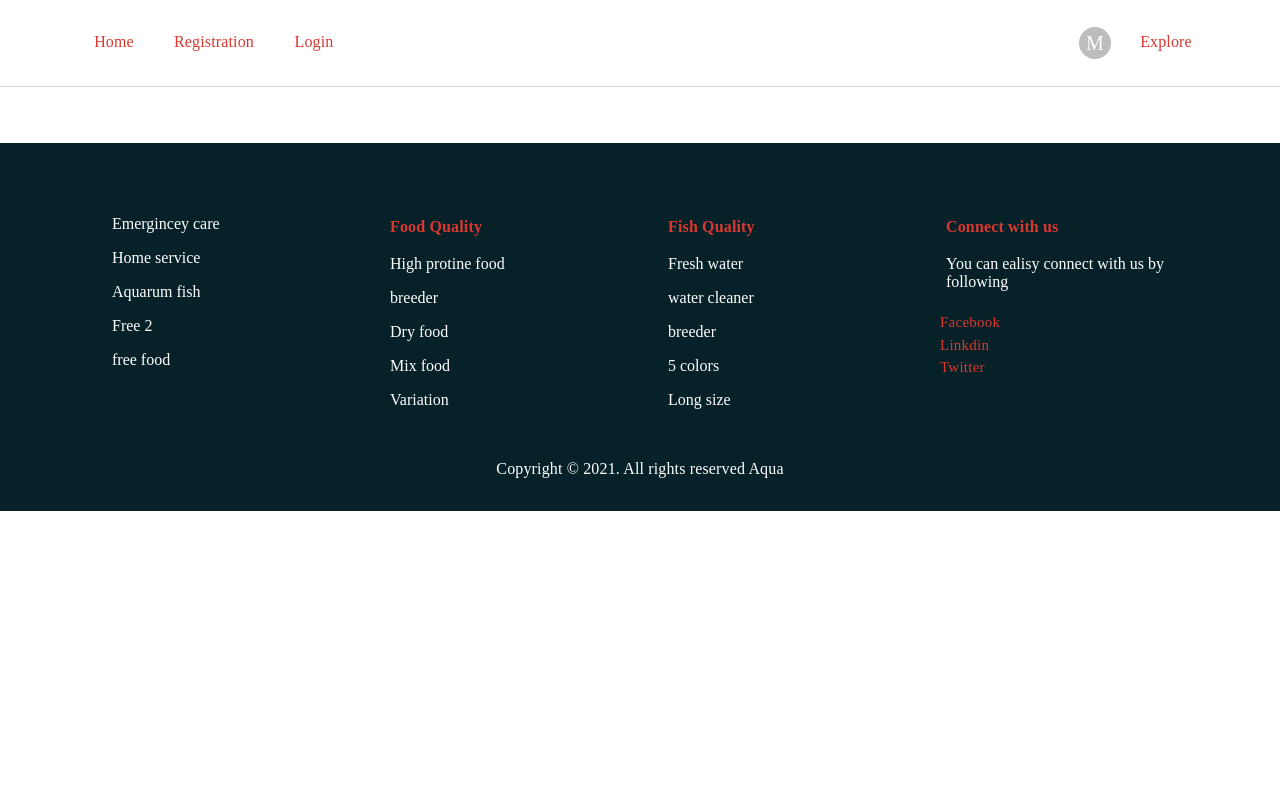
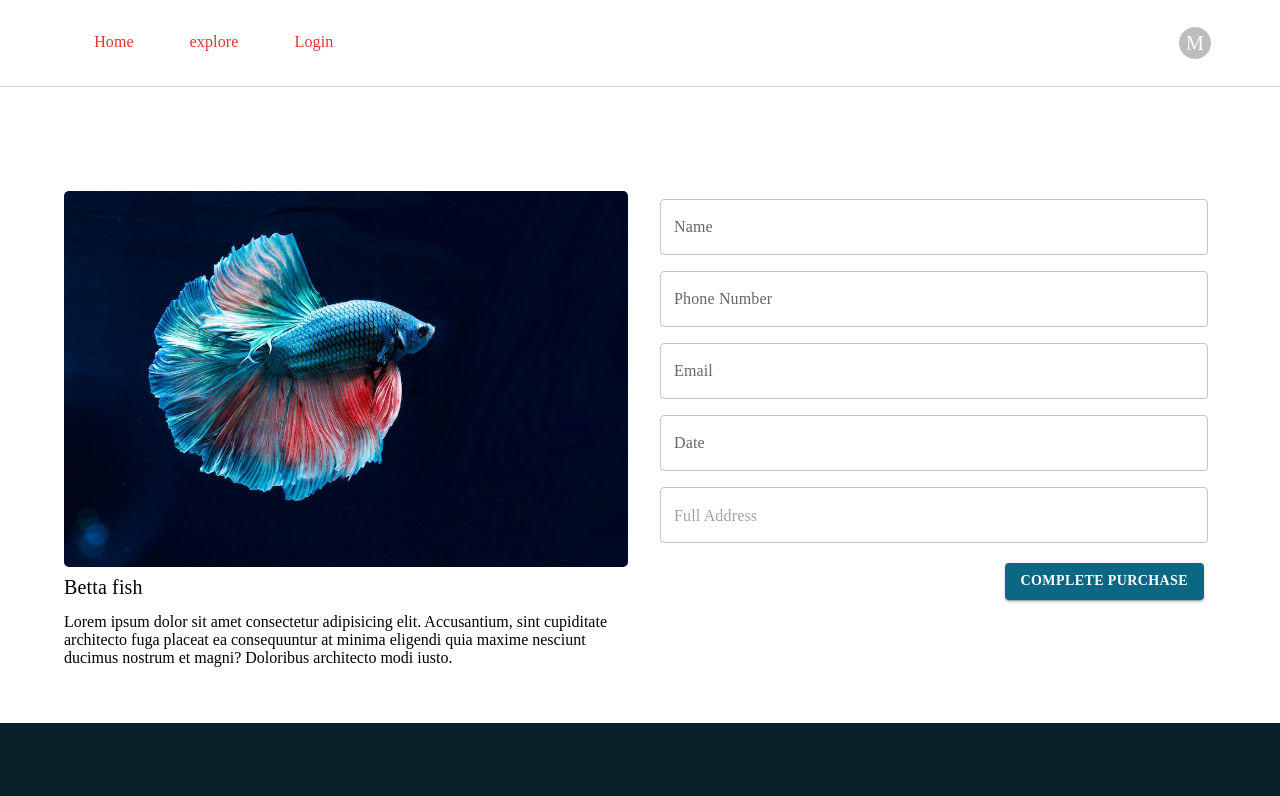
Before and after one commit to Arif870/Aqua, a React (Create React App) app: page /purchase in a window 1280 px wide. Shown: the top 796 px of the page. Built offline with nearby package versions, Linux system fonts and the light colour scheme; no server answers; what react-swipeable-views-utils would draw is missing.

Commit message:
purchase page added

```diff
--- a/src/Pages/Purchase/Purchase.js
+++ b/src/Pages/Purchase/Purchase.js
@@ -1,16 +1,124 @@
-import { Grid } from "@mui/material";
+import { Button, Container, Grid, TextField, Typography } from "@mui/material";
+import { Box } from "@mui/system";
 import React from "react";
 import Footer from "../Shared/Footer/Footer";
 import Navigation from "../Shared/Navigation/Navigation";
+import img1 from "../../images/products/1.png";
 
 export default function Purchase() {
   return (
     <div>
       <Navigation />
-      <Grid container spacing={3}>
-        <Grid item xs={12} sm={6}></Grid>
-        <Grid item xs={12} sm={6}></Grid>
-      </Grid>
+      <Container>
+        <Grid
+          container
+          spacing={3}
+          style={{
+            marginTop: "80px",
+          }}
+        >
+          <Grid item xs={12} sm={6}>
+            <img
+              style={{ width: "100%", borderRadius: "5px" }}
+              src={img1}
+              alt="image1"
+            />
+            <Typography variant="h6">Betta fish</Typography>
+            <Typography
+              variant="p"
+              style={{ marginTop: "10px", display: "block" }}
+            >
+              Lorem ipsum dolor sit amet consectetur adipisicing elit.
+              Accusantium, sint cupiditate architecto fuga placeat ea
+              consequuntur at minima eligendi quia maxime nesciunt ducimus
+              nostrum et magni? Doloribus architecto modi iusto.
+            </Typography>
+          </Grid>
+          <Grid item xs={12} sm={6}>
+            <Box>
+              <form>
+                <Box
+                  sx={{
+                    display: "flex",
+                    alignItems: "center",
+                    "& > :not(style)": { m: 1 },
+                  }}
+                >
+                  <TextField
+                    name="patientName"
+                    style={{ width: "100%" }}
+                    label="Name"
+                  />
+                </Box>
+                <Box
+                  sx={{
+                    display: "flex",
+                    alignItems: "center",
+                    "& > :not(style)": { m: 1 },
+                  }}
+                >
+                  <TextField
+                    name="phone"
+                    style={{ width: "100%" }}
+                    label="Phone Number"
+                    defaultValue=""
+                  />
+                </Box>
+                <Box
+                  sx={{
+                    display: "flex",
+                    alignItems: "center",
+                    "& > :not(style)": { m: 1 },
+                  }}
+                >
+                  <TextField
+                    name="email"
+                    style={{ width: "100%" }}
+                    label="Email"
+                  />
+                </Box>
+                <Box
+                  sx={{
+                    display: "flex",
+                    alignItems: "center",
+                    "& > :not(style)": { m: 1 },
+                  }}
+                >
+                  <TextField
+                    name="date"
+                    style={{ width: "100%" }}
+                    label="Date"
+                  />
+                </Box>
+                <Box
+                  sx={{
+                    display: "flex",
+                    alignItems: "center",
+                    "& > :not(style)": { m: 1 },
+                  }}
+                >
+                  <TextField
+                    style={{ width: "100%", color: "lightgray" }}
+                    placeholder="Full Address"
+                  />
+                </Box>
+
+                <Button
+                  variant="contained"
+                  style={{
+                    backgroundColor: "var(--secondary-color)",
+                    fontWeight: "bold",
+                    float: "right",
+                    margin: "12px",
+                  }}
+                >
+                  Complete purchase{" "}
+                </Button>
+              </form>
+            </Box>
+          </Grid>
+        </Grid>
+      </Container>
       <Footer />
     </div>
   );
--- a/src/Pages/Shared/Navigation/Navigation.js
+++ b/src/Pages/Shared/Navigation/Navigation.js
@@ -41,8 +41,8 @@ export default function Navigation() {
             <Link to="/">
               <Typography sx={{ minWidth: 100 }}>Home</Typography>
             </Link>
-            <Link to="/registration">
-              <Typography sx={{ minWidth: 100 }}>Registration</Typography>
+            <Link to="/explore">
+              <Typography sx={{ minWidth: 100 }}>explore</Typography>
             </Link>
             {user?.email ? (
               <Button onClick={logoutUser}>LogOut</Button>
@@ -57,10 +57,6 @@ export default function Navigation() {
                 <Avatar sx={{ width: 32, height: 32 }}>M</Avatar>
               </IconButton>
             </Tooltip>
-
-            <Link to="/explore">
-              <Typography sx={{ minWidth: 100 }}>Explore</Typography>
-            </Link>
           </Box>
         </Container>
       </div>
```
